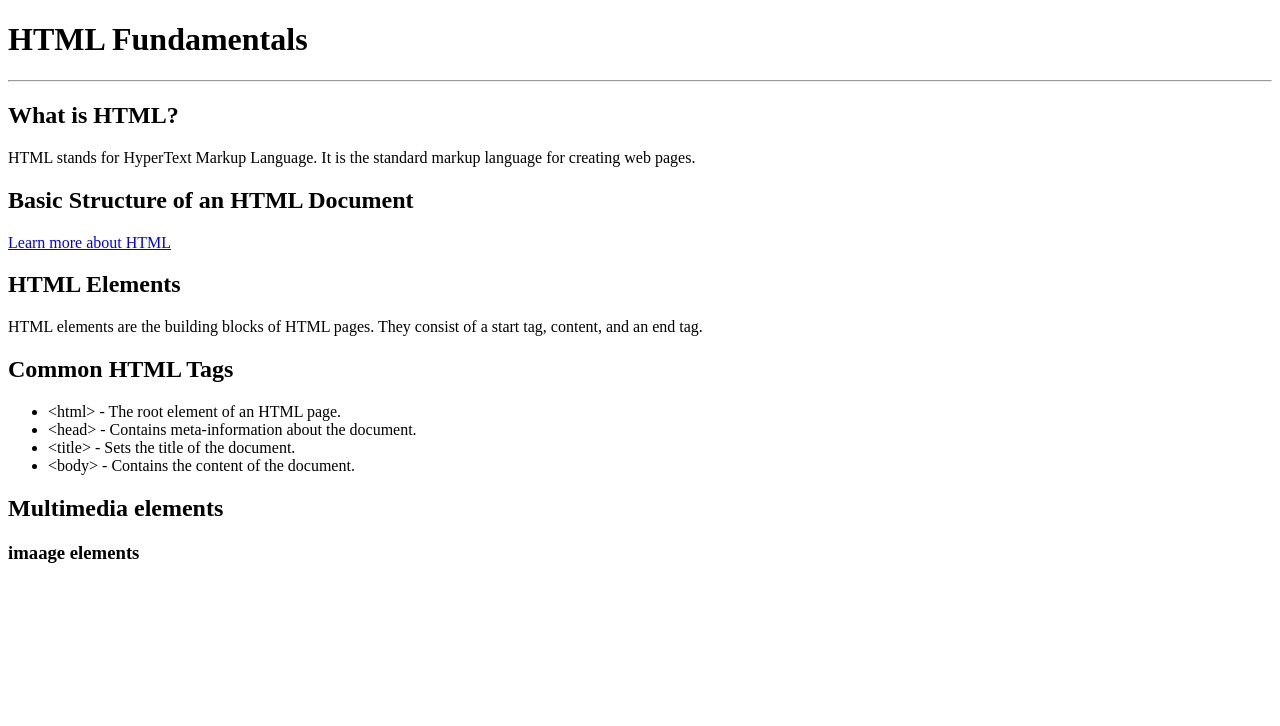
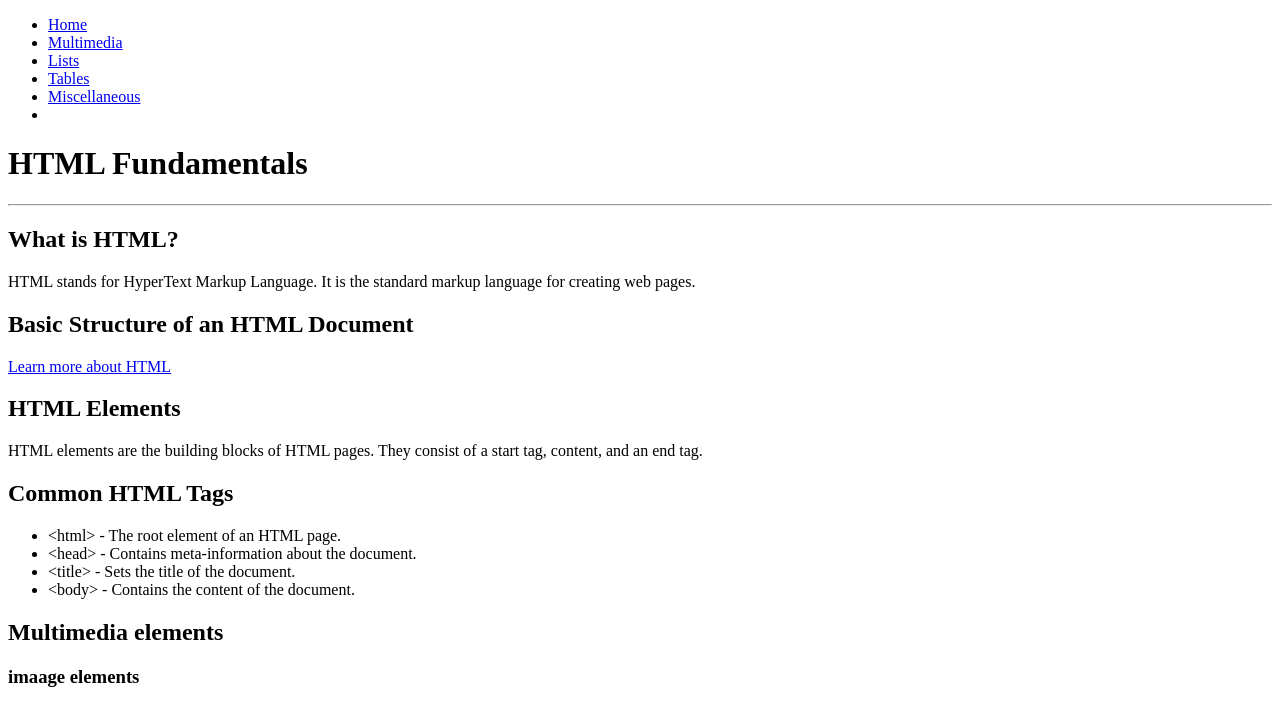
Before and after one commit to Hiler4r/html-fundamentals, a plain HTML site: page index.html in a window 1280 px wide. Drawn offline with Linux system fonts and the light colour scheme.

Commit message:
feat: add nav bar to index page

```diff
--- a/index.html
+++ b/index.html
@@ -6,7 +6,16 @@
     <title>fundamentals of html</title>
 </head>
 <body>
-
+    <nav>
+        <ul>
+            <li><a href="./index.html">Home</a></li>
+            <li><a href="./media.html">Multimedia</a></li>
+            <li><a href="./list.html">Lists</a></li>
+            <li><a href="./tables.html">Tables</a></li>
+            <li><a href="./misc.html">Miscellaneous</a></li>
+            <li><a href="./form.html"></a></li>
+        </ul>
+    </nav>
         <h1>HTML Fundamentals</h1>
         <hr>
         <section>
```
